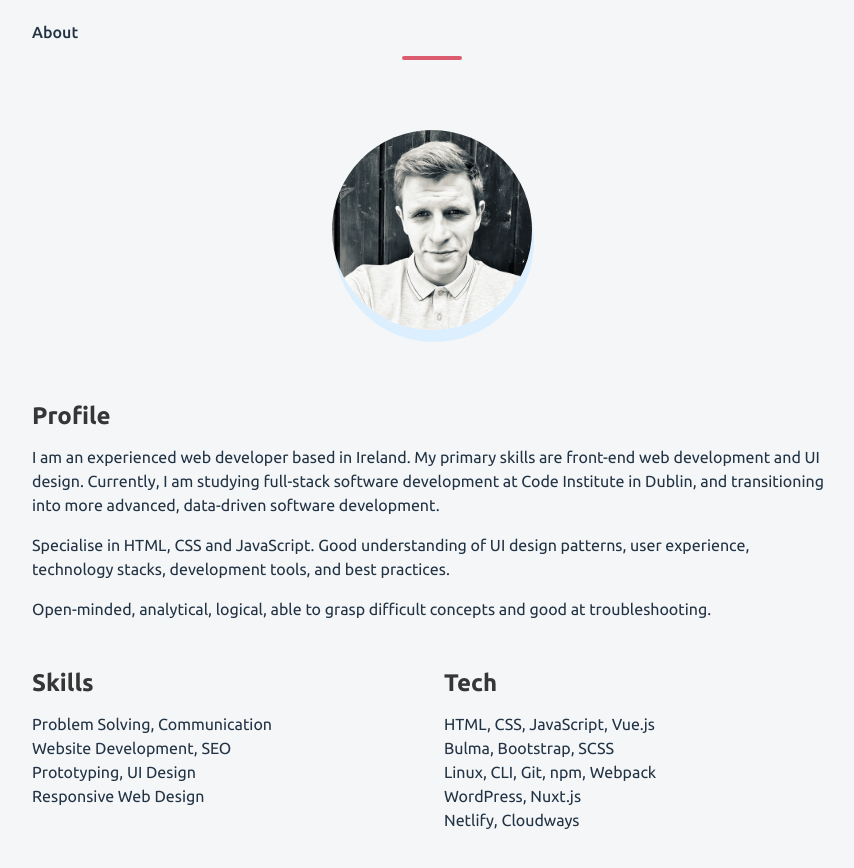
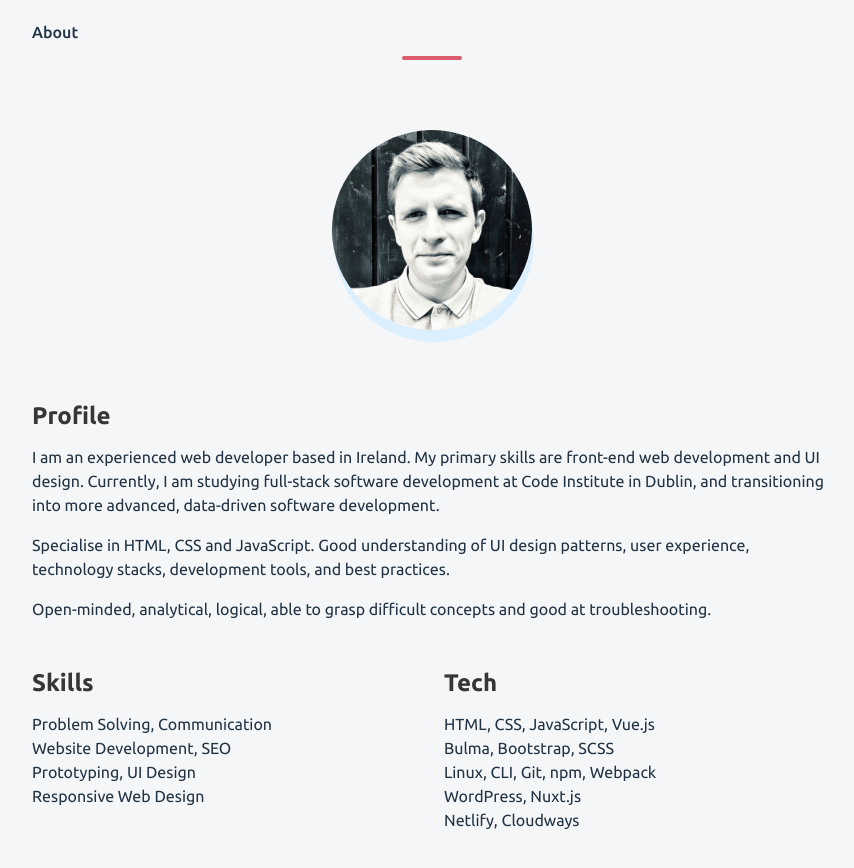
Before and after one commit to dzvilius/vilius-website, a Nuxt app: page / in a window 1280 px wide. Shown: the part 800-1668 px from the top of the page, without its empty margins (208-1062 px from the left). Built offline with nearby package versions, Linux system fonts and the light colour scheme.

Commit message:
update profile photo

```diff
--- a/components/About.vue
+++ b/components/About.vue
@@ -6,7 +6,7 @@
       <div class="content Profile">
         <figure class="image is-200x200 ProfileImage">
           <img
-            src="images/me-new.jpg"
+            src="images/me.png"
             class="is-rounded"
             alt="Vilius Dzemyda"
           />
```
Also changed, not shown: static/images/me-new.jpg (deleted), static/images/me.png (added).
